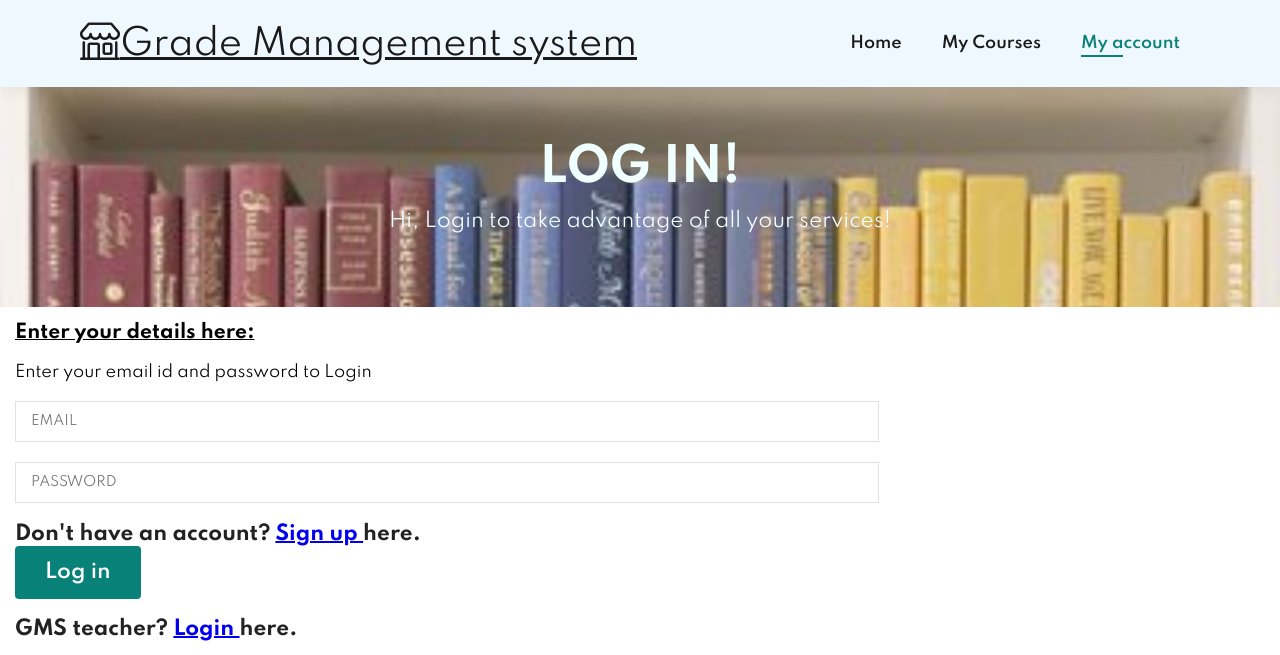
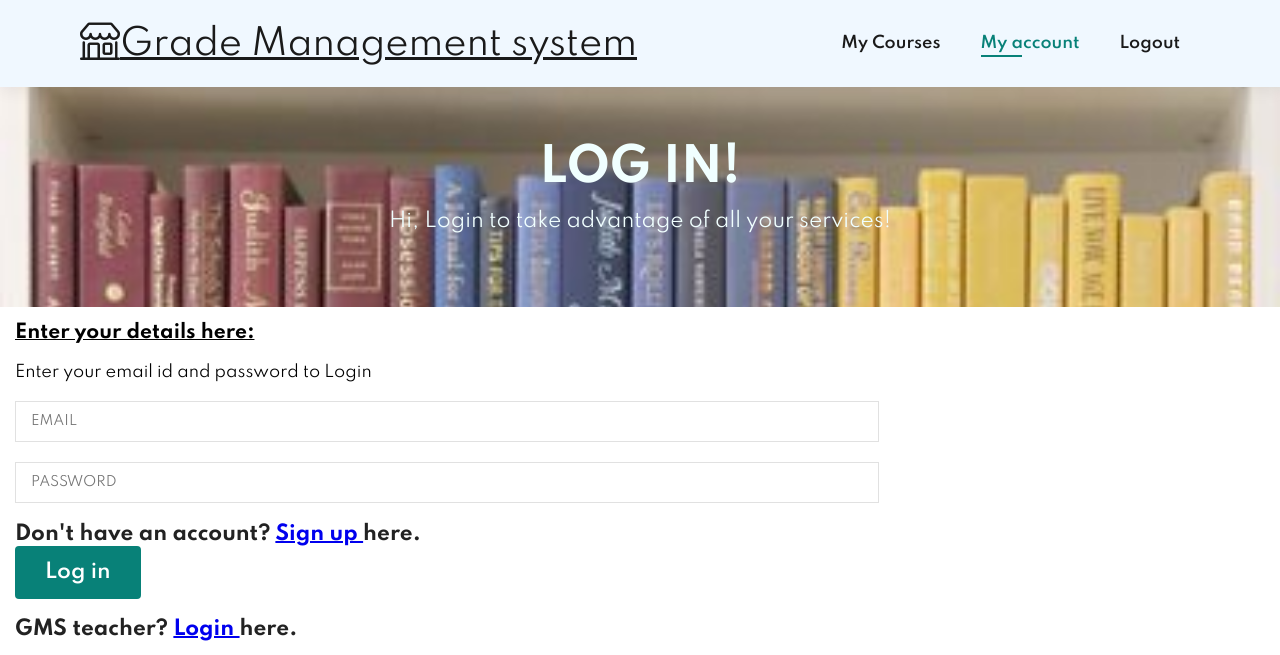
Before and after one commit to vexandmore/SOEN-287-Project-F2022, a PHP site: page /login.php in a window 1280 px wide. Shown: the top 655 px of the page. Run offline with PHP 8.4, Linux system fonts and the light colour scheme.

Commit message:
Removed Home page and added logout

```diff
--- a/login.php
+++ b/login.php
@@ -92,9 +92,9 @@ $con->close();
 
             <div>
                 <ul id="navbar">
-				    <li><a href="home.html">Home</a></li>
                     <li><a href="mycourses.php">My Courses</a></li>
-					<li><a class="active" href="login.php">My account</a></li>
+		    <li><a class="active" href="login.php">My account</a></li>
+		    <li><a href="logout.php">Logout</a></li>
                 </ul>
             </div>
         </section>
```
